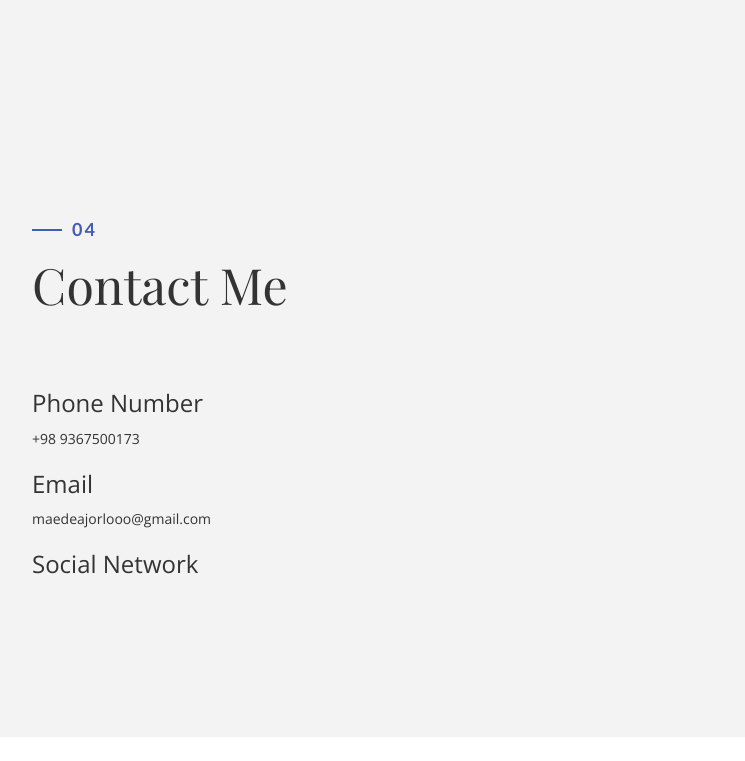
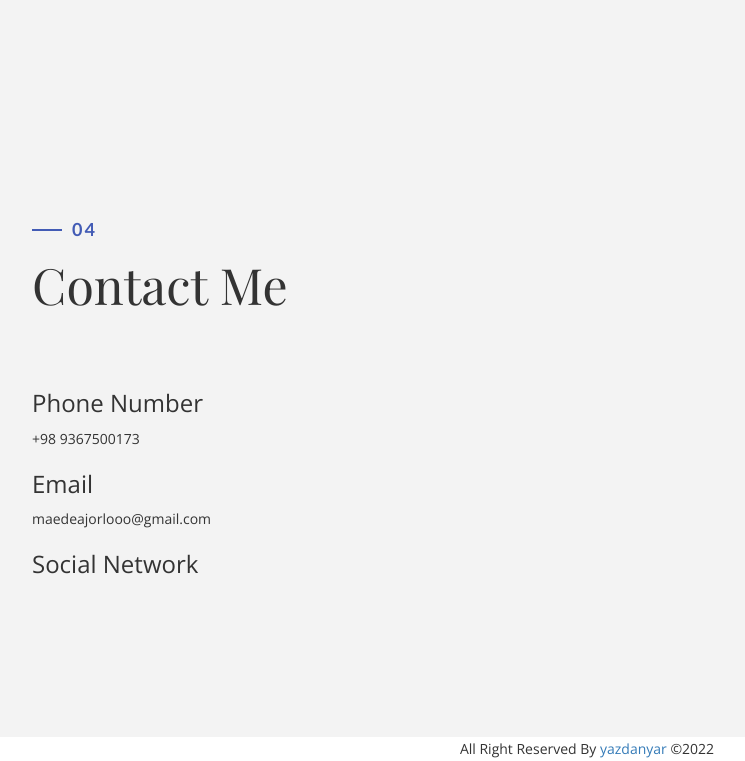
Before and after one commit to maedeajorloo/maedeajorloo.github.io, a plain HTML site: page index.html in a window 1280 px wide. Shown: the part 2714-3475 px from the top of the page, without its empty margins (53-798 px from the left). Before the commit the page ends 3451 px from the top, so only its background shows below. Drawn offline with nearby package versions, Linux system fonts and the light colour scheme; files whose address does not match are found by name; a web font is replaced by a local one.

Commit message:
Update index.html

```diff
--- a/index.html
+++ b/index.html
@@ -351,6 +351,13 @@
             </div>
         </div>
     </div>
+<footer style="
+    text-align: center;
+">
+    All Right Reserved By <a href="https://soheilyr.github.io/en_index.html">yazdanyar</a>
+    ©2022
+
+</footer>
     <!-- jQuery -->
     <script src="js/jquery.js"></script>
     <!--  plugins  -->
```
